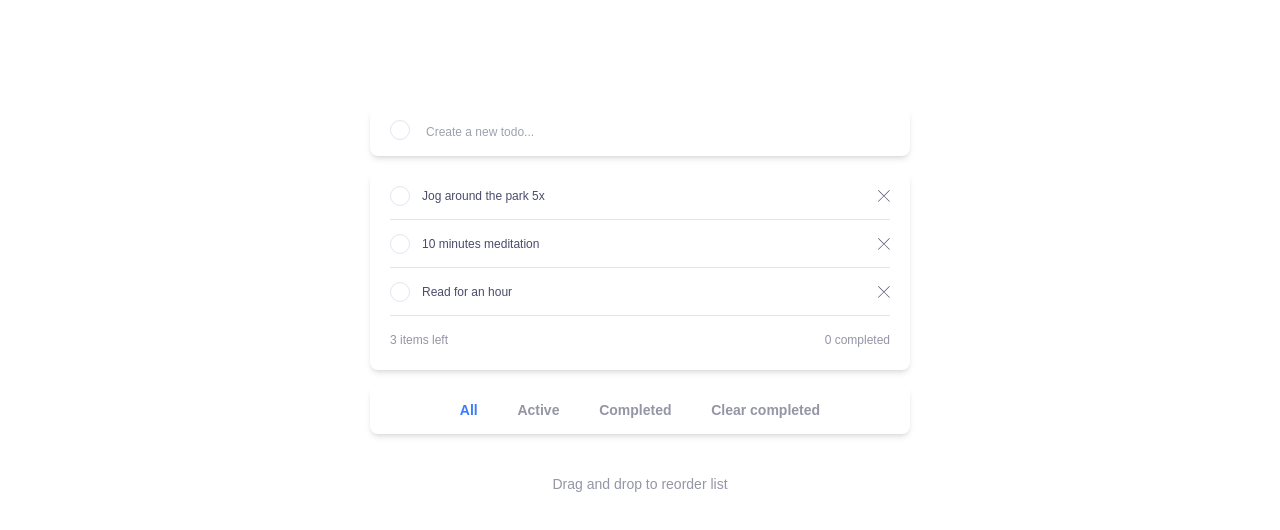
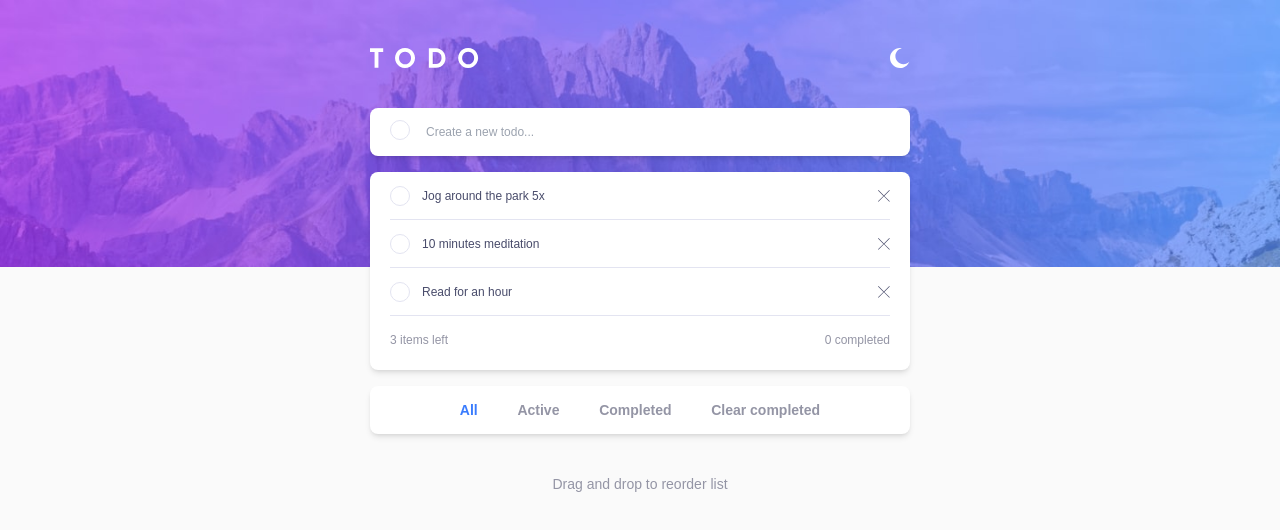
Before and after one commit to EkaAbashidze/todo-app-vue, a Vue app: page / in a window 1280 px wide. Shown: the top 530 px of the page. Built offline with nearby package versions, Linux system fonts and the light colour scheme.

Commit message:
fix: remove extra character written by mistake

```diff
--- a/src/components/TodoList.vue
+++ b/src/components/TodoList.vue
@@ -1,6 +1,6 @@
 <template>
   <div
-    :zclass="{
+    :class="{
       'bg-[#FAFAFA] bg-mobile-light sm:bg-desktop-light': !isDarkMode,
       'bg-[#171823] bg-mobile-dark sm:bg-desktop-dark': isDarkMode,
     }"
```
